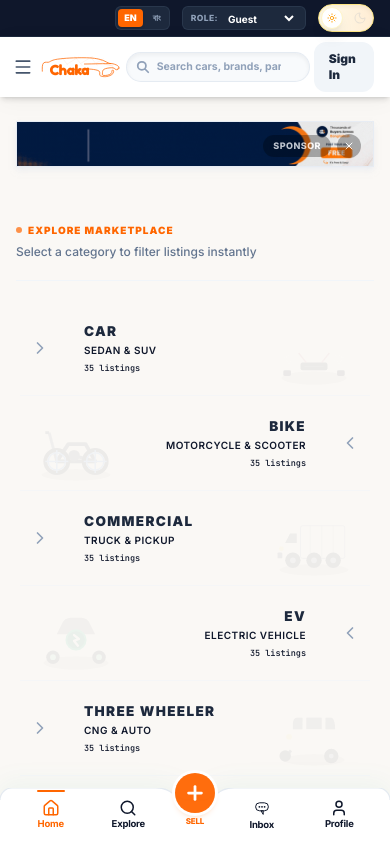
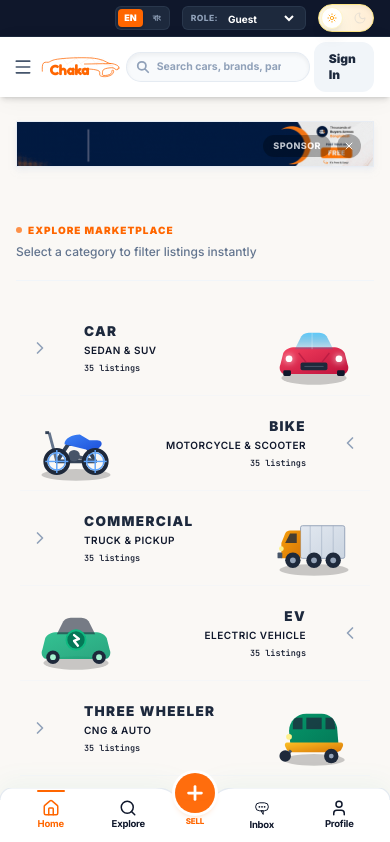
Before and after one commit to mahbub-alom/chaka, a Next.js app: page / in a window 390 px wide. Shown: the top 842 px of the page. Built offline with nearby package versions, Linux system fonts and the light colour scheme.

Commit message:
icons shown as a mobile devices

```diff
--- a/sections/HomeView.tsx
+++ b/sections/HomeView.tsx
@@ -1438,7 +1438,7 @@ export default function HomeView({
         </div>
 
 
-        {/* Desktop Version: Grid */}
+
         <motion.div
           variants={{
             hidden: { opacity: 0 },
@@ -1526,21 +1526,21 @@ export default function HomeView({
                     : `bg-white/70 backdrop-blur-md border-slate-200/50 hover:shadow-[0_12px_30px_-6px_rgba(0,0,0,0.08)] shadow-[0_4px_12px_rgba(0,0,0,0.01)] ${cat.hoverBorder}`
                   }`}
               >
-                {/* Spotlight glowing aura */}
+
                 <div
                   className="absolute -inset-10 opacity-0 group-hover:opacity-100 transition-opacity duration-700 pointer-events-none -z-10"
                   style={cat.glowStyle}
                 />
 
-                {/* Glassmorphic border glow overlay */}
+
                 <div className="absolute inset-0 border border-white/5 dark:border-white/2 rounded-2xl pointer-events-none -z-10" />
 
-                {/* Inner layout container */}
+
                 <div className="flex flex-col justify-between h-full w-full relative">
-                  {/* Middle Row: Hover-Animated Mini Graphic Illustration */}
-                  <div className="flex items-center justify-center h-16 w-full relative shrink-0">
+
+                  {/* <div className="flex items-center justify-center h-16 w-full relative shrink-0">
                     {cat.svg}
-                  </div>
+                  </div> */}
 
                   <div className="text-center w-full">
                     <h4
@@ -1558,7 +1558,7 @@ export default function HomeView({
           })}
         </motion.div>
 
-        {/* Mobile Version: Showcase Arrow Timeline Layout */}
+
         <motion.div
           variants={{
             hidden: { opacity: 0 },
@@ -1647,7 +1647,7 @@ export default function HomeView({
                 className={`flex items-center gap-6 py-5 cursor-pointer select-none relative overflow-hidden group/item ${isEven ? "flex-row text-left" : "flex-row-reverse text-right"
                   }`}
               >
-                {/* Arrow Icon replacing the original small SVG icon */}
+
                 <div className="w-10 h-10 flex items-center justify-center shrink-0">
                   <ChevronRight className={`w-5 h-5 text-slate-400 dark:text-slate-655 transition-all duration-300 ${isEven
                       ? "group-hover/item:text-primary group-hover/item:translate-x-1"
@@ -1655,7 +1655,7 @@ export default function HomeView({
                     }`} />
                 </div>
 
-                {/* Editorial Typography Text Stack */}
+
                 <div className="flex-1 flex flex-col justify-center min-w-0 z-10">
                   <h4
                     className={`text-[13.5px] font-black tracking-widest uppercase matches-outfit truncate transition-colors duration-300 group-hover/item:text-primary ${isDarkMode ? "text-slate-200" : "text-slate-800"
@@ -1671,13 +1671,15 @@ export default function HomeView({
                   </span>
                 </div>
 
-                {/* Big size SVG icon absolute-positioned in the background */}
                 <div
-                  className={`absolute w-24 h-24 opacity-[0.06] dark:opacity-[0.03] pointer-events-none select-none transition-all duration-500 group-hover/item:scale-110 group-hover/item:opacity-[0.12] dark:group-hover/item:opacity-[0.06] [&_svg]:w-full [&_svg]:h-full [&_svg]:block ${isEven ? "right-2 top-1" : "left-2 top-1"
+                  className={`absolute w-24 h-24  pointer-events-none select-none transition-all duration-500 group-hover/item:scale-110 [&_svg]:w-full [&_svg]:h-full [&_svg]:block ${isEven ? "right-2 top-1" : "left-2 top-1"
                     }`}
                 >
                   {cat.svg}
                 </div>
+
+
+
               </motion.div>
             );
           })}
```
